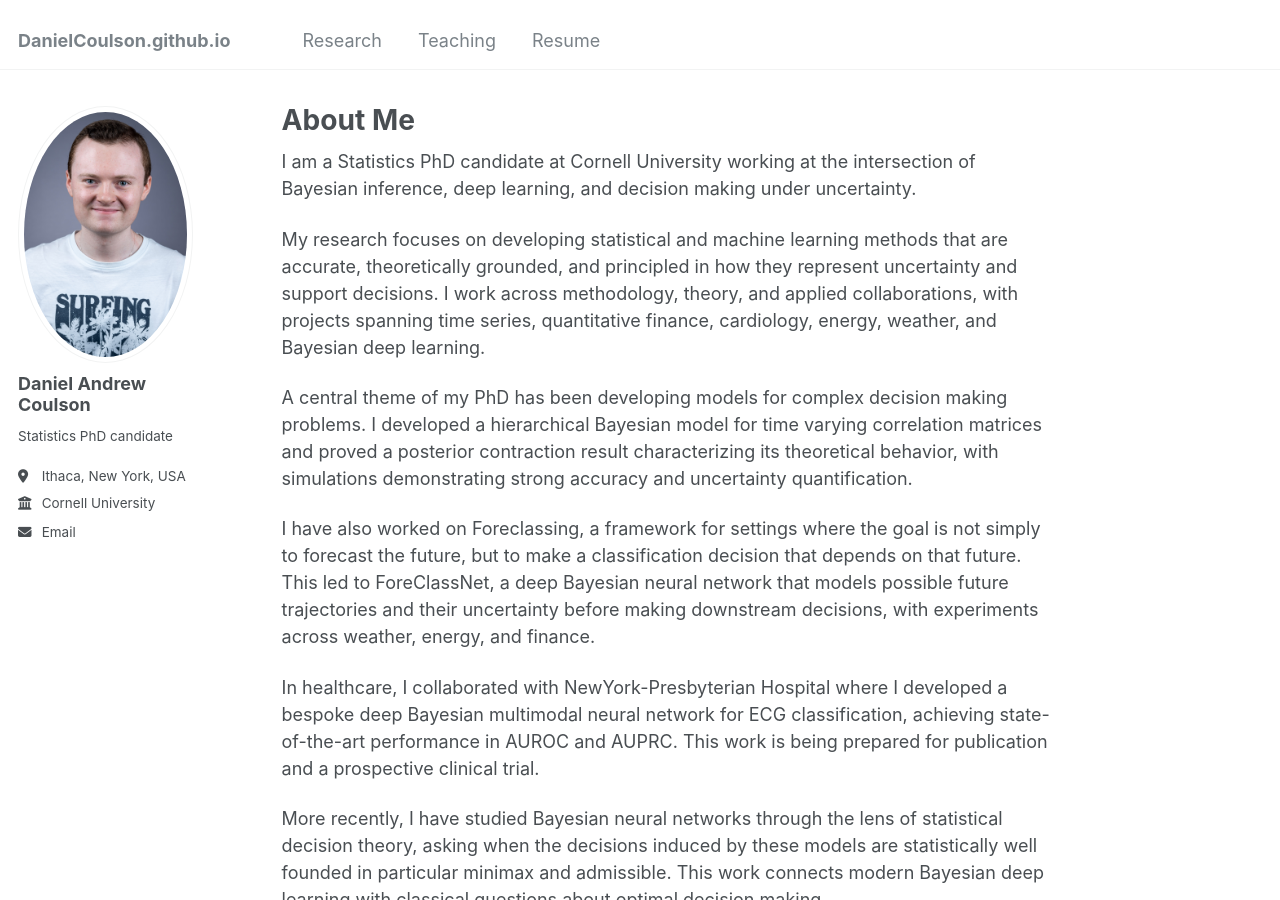
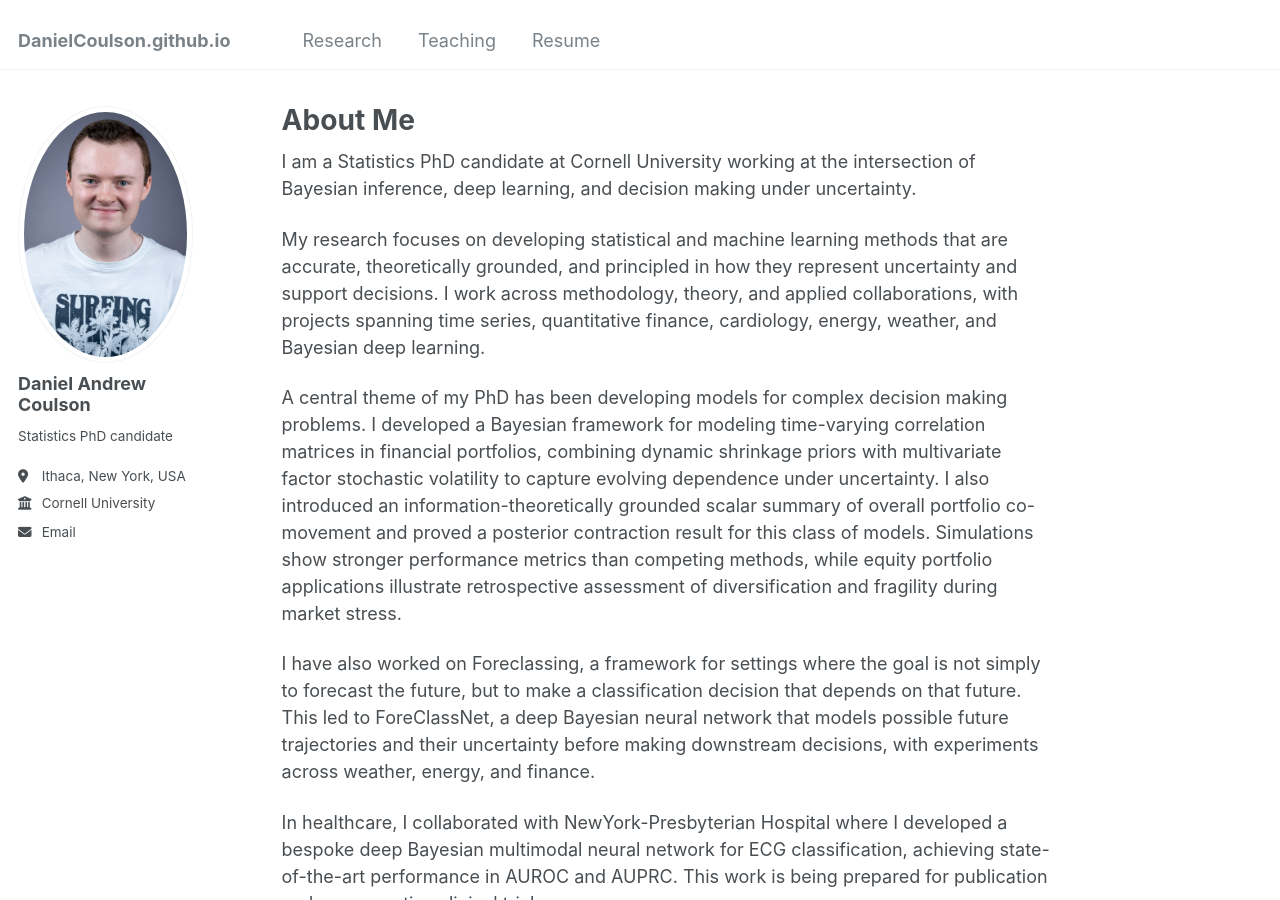
Before and after one commit to DanielCoulson/DanielCoulson.github.io, a Jekyll site: the page built from _pages/about.md, in a window 1280 px wide and 900 px high. Built offline with Jekyll 4.4.1, drawn with Linux system fonts in a browser that asks for light colours.

Commit message:
Update about.md

```diff
--- a/_pages/about.md
+++ b/_pages/about.md
@@ -8,10 +8,9 @@ redirect_from:
 ---
 I am a Statistics PhD candidate at Cornell University working at the intersection of Bayesian inference, deep learning, and decision making under uncertainty.
 
-My research focuses on developing statistical and machine learning methods that are accurate, theoretically grounded, and
-principled in how they represent uncertainty and support decisions. I work across methodology, theory, and applied collaborations, with projects spanning time series, quantitative finance, cardiology, energy, weather, and Bayesian deep learning.
+My research focuses on developing statistical and machine learning methods that are accurate, theoretically grounded, and principled in how they represent uncertainty and support decisions. I work across methodology, theory, and applied collaborations, with projects spanning time series, quantitative finance, cardiology, energy, weather, and Bayesian deep learning.
 
-A central theme of my PhD has been developing models for complex decision making problems. I developed a hierarchical Bayesian model for time varying correlation matrices and proved a posterior contraction result characterizing its theoretical behavior, with simulations demonstrating strong accuracy and uncertainty quantification.
+A central theme of my PhD has been developing models for complex decision making problems. I developed a Bayesian framework for modeling time-varying correlation matrices in financial portfolios, combining dynamic shrinkage priors with multivariate factor stochastic volatility to capture evolving dependence under uncertainty. I also introduced an information-theoretically grounded scalar summary of overall portfolio co-movement and proved a posterior contraction result for this class of models. Simulations show stronger performance metrics than competing methods, while equity portfolio applications illustrate retrospective assessment of diversification and fragility during market stress.
 
 I have also worked on Foreclassing, a framework for settings where the goal is not simply to forecast the future, but to make a classification decision that depends on that future. This led to ForeClassNet, a deep Bayesian neural network that models possible future trajectories and their uncertainty before making downstream decisions, with experiments across weather, energy, and finance.
 
```
